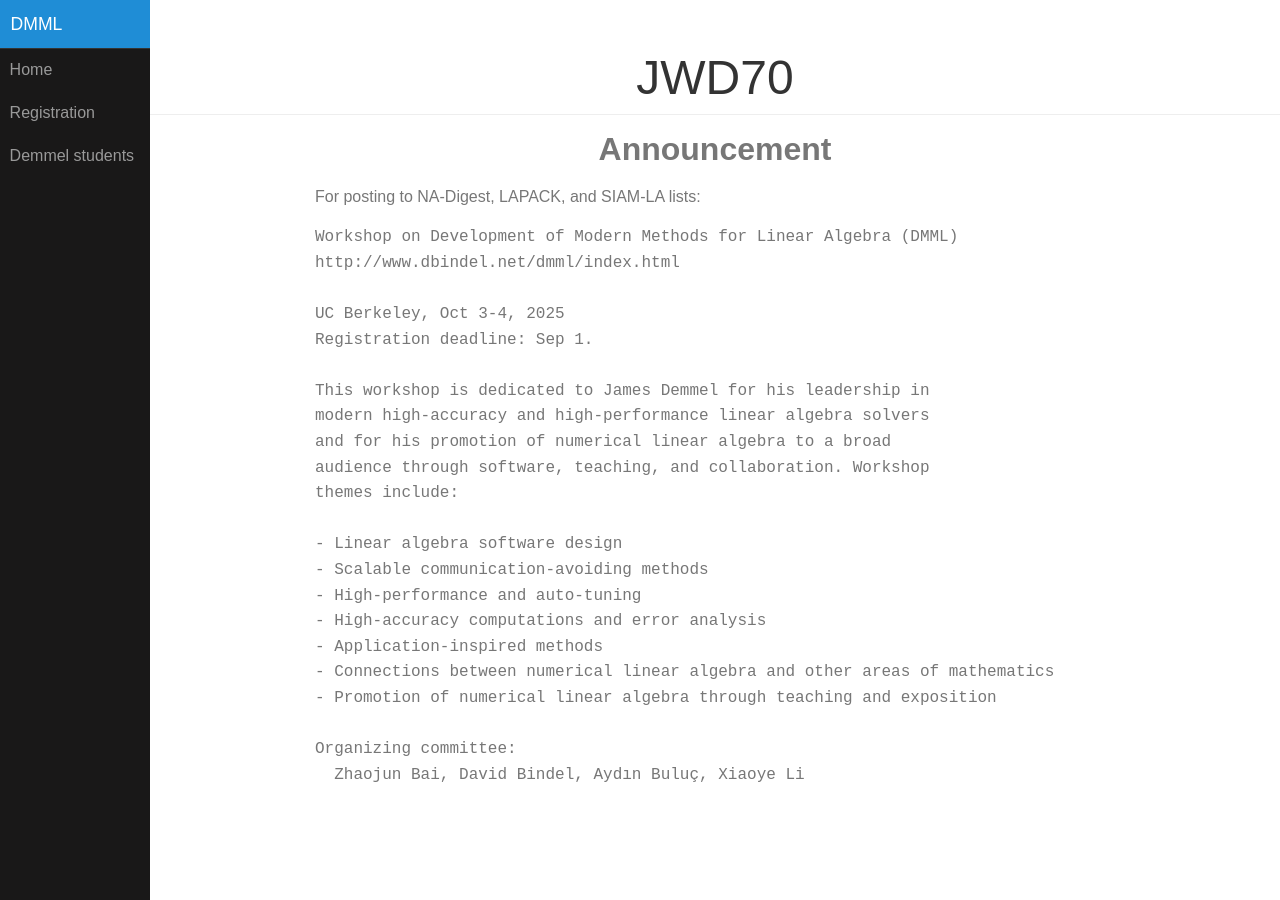
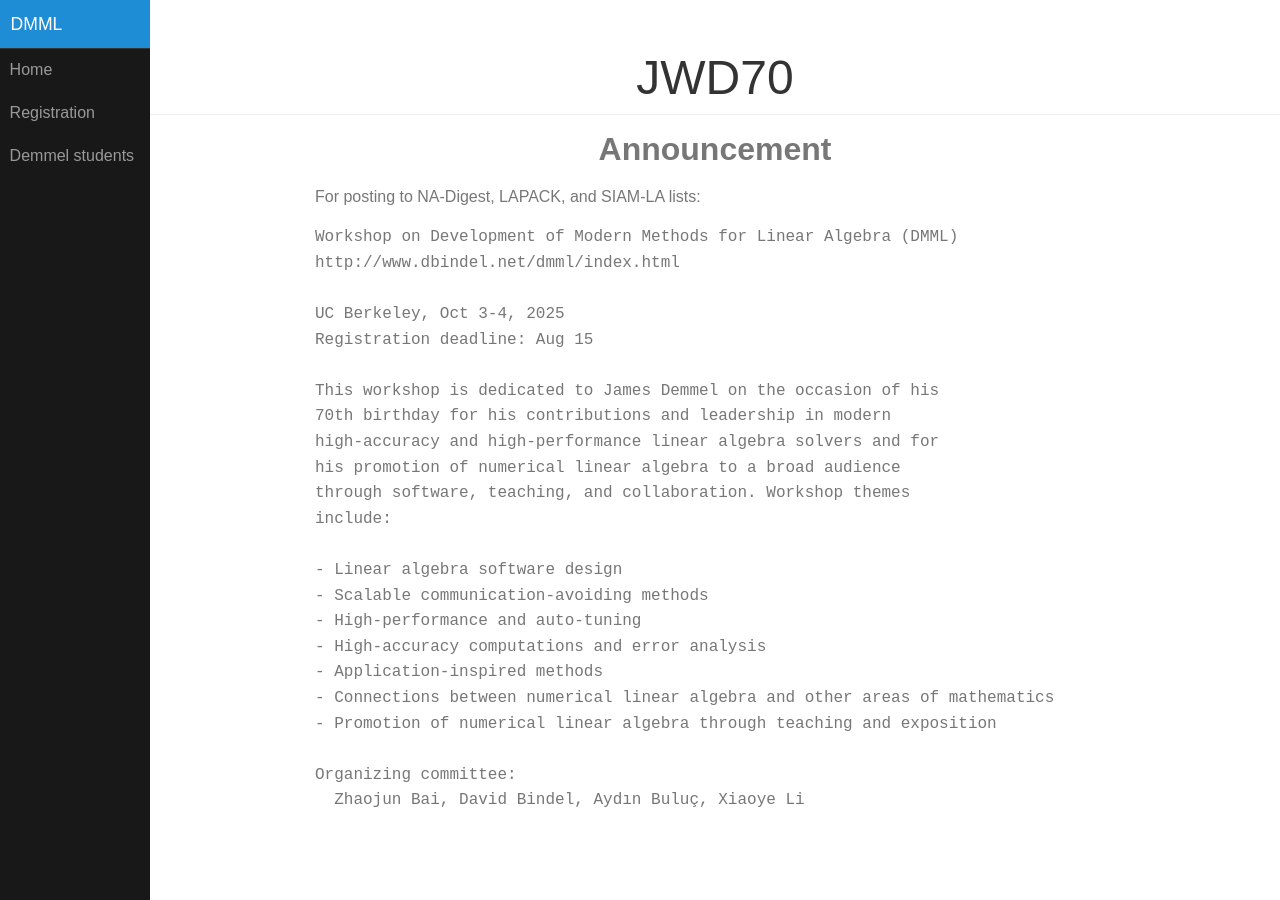
Before and after one commit to dbindel/dmml, a Jekyll site: the page built from announce.html, in a window 1280 px wide. Built offline with Jekyll 4.4.1, drawn with Linux system fonts in a browser that asks for light colours.

Commit message:
Updates from Sherry and Bai.

```diff
--- a/announce.html
+++ b/announce.html
@@ -10,13 +10,14 @@ Workshop on Development of Modern Methods for Linear Algebra (DMML)
 http://www.dbindel.net/dmml/index.html
 
 UC Berkeley, Oct 3-4, 2025
-Registration deadline: Sep 1.
+Registration deadline: Aug 15
 
-This workshop is dedicated to James Demmel for his leadership in
-modern high-accuracy and high-performance linear algebra solvers
-and for his promotion of numerical linear algebra to a broad
-audience through software, teaching, and collaboration. Workshop
-themes include:
+This workshop is dedicated to James Demmel on the occasion of his
+70th birthday for his contributions and leadership in modern
+high-accuracy and high-performance linear algebra solvers and for
+his promotion of numerical linear algebra to a broad audience
+through software, teaching, and collaboration. Workshop themes
+include:
 
 - Linear algebra software design
 - Scalable communication-avoiding methods
```
